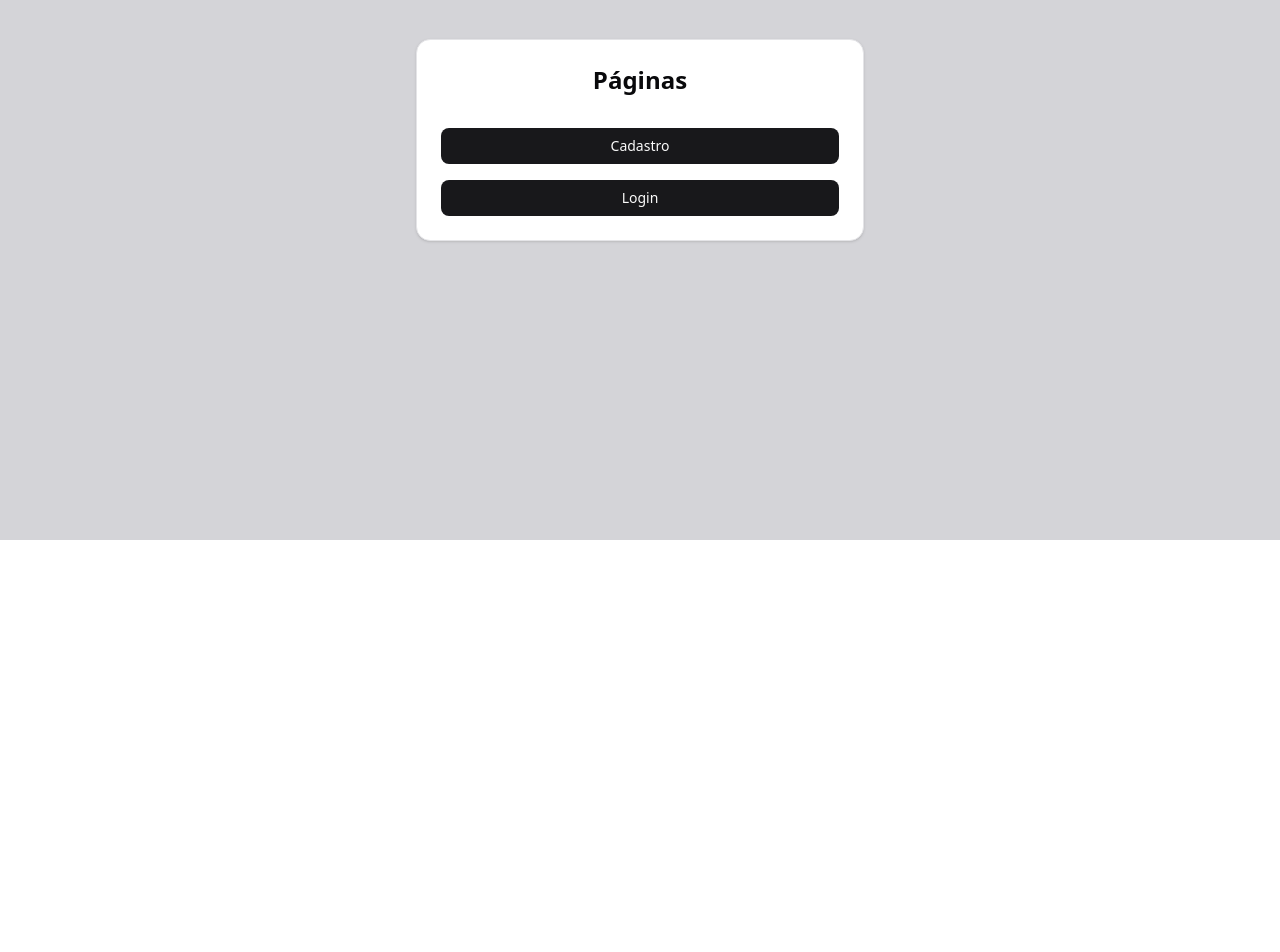
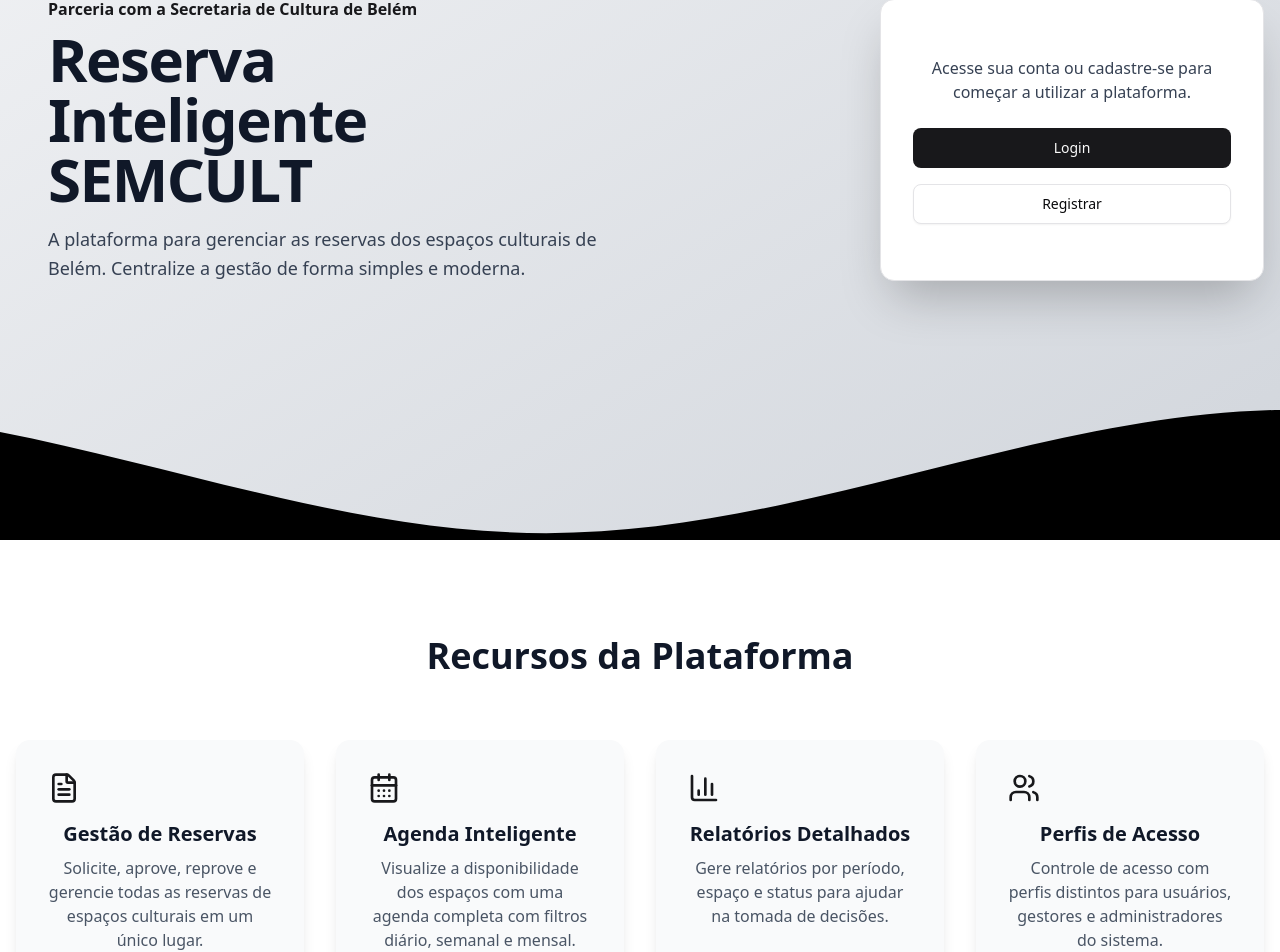
Before and after one commit to amazonext/reserva-inteligente-semcult, a React (Vite) app in the folder frontend/: page / in a window 1280 px wide. Shown: the part 260-1212 px from the top of the page. Before the commit the page ends 800 px from the top, so only its background shows below. Built offline with nearby package versions, Linux system fonts and the light colour scheme.

Commit message:
feat(frontend): update Home page layout and add motion animations

```diff
--- a/frontend/src/pages/Home.jsx
+++ b/frontend/src/pages/Home.jsx
@@ -1,27 +1,161 @@
 import React from "react";
 import { useNavigate } from "react-router-dom";
+import { motion } from "framer-motion";
 import { Card, CardContent, CardHeader, CardTitle } from "@/components/ui/card";
 import { Button } from "@/components/ui/button";
-import Main from "@/components/Main";
+import { FileText, CalendarDays, BarChart3, Users, ArrowRight } from "lucide-react";
+
+const features = [
+    {
+        icon: <FileText className="w-8 h-8 text-primary" />,
+        title: "Gestão de Reservas",
+        description: "Solicite, aprove, reprove e gerencie todas as reservas de espaços culturais em um único lugar.",
+    },
+    {
+        icon: <CalendarDays className="w-8 h-8 text-primary" />,
+        title: "Agenda Inteligente",
+        description: "Visualize a disponibilidade dos espaços com uma agenda completa com filtros diário, semanal e mensal.",
+    },
+    {
+        icon: <BarChart3 className="w-8 h-8 text-primary" />,
+        title: "Relatórios Detalhados",
+        description: "Gere relatórios por período, espaço e status para ajudar na tomada de decisões.",
+    },
+    {
+        icon: <Users className="w-8 h-8 text-primary" />,
+        title: "Perfis de Acesso",
+        description: "Controle de acesso com perfis distintos para usuários, gestores e administradores do sistema.",
+    },
+];
 
 export default function Home() {
     const navigate = useNavigate();
 
     return (
-        <Main>
-            <Card className="w-full max-w-md text-center">
-                <CardHeader>
-                    <CardTitle className="text-2xl">Páginas</CardTitle>
-                </CardHeader>
-                <CardContent className="flex flex-col gap-4">
-                    <Button onClick={() => navigate("/register")} className="w-full">
-                        Cadastro
+        <div className="w-full bg-gray-50 font-sans text-gray-800">
+            <header className="relative flex flex-col lg:flex-row items-center justify-center min-h-screen p-4 bg-gradient-to-br from-gray-100 to-gray-300 overflow-hidden">
+                <div className="container mx-auto flex flex-col lg:flex-row items-center justify-between gap-12">
+                    <motion.div
+                        className="lg:w-1/2 p-8 text-center lg:text-left z-10"
+                        initial={{ opacity: 0, x: -50 }}
+                        animate={{ opacity: 1, x: 0 }}
+                        transition={{ duration: 0.8 }}
+                    >
+                        <p className="text-primary font-semibold mb-2">
+                            Parceria com a Secretaria de Cultura de Belém
+                        </p>
+                        <h1 className="text-5xl lg:text-6xl font-extrabold text-gray-900 mb-4 font-heading tracking-tight">
+                            Reserva Inteligente SEMCULT
+                        </h1>
+                        <p className="text-lg text-gray-700 leading-relaxed">
+                            A plataforma para gerenciar as reservas dos espaços culturais de Belém.
+                            Centralize a gestão de forma simples e moderna.
+                        </p>
+                    </motion.div>
+
+                    <motion.div
+                        className="lg:w-auto z-10"
+                        initial={{ opacity: 0, x: 50 }}
+                        animate={{ opacity: 1, x: 0 }}
+                        transition={{ duration: 0.8, delay: 0.2 }}
+                    >
+                        <Card className="shadow-2xl w-full max-w-sm">
+                            <CardContent className="p-8 text-center flex flex-col items-center justify-center gap-6">
+                                <p className="text-md text-gray-700">
+                                    Acesse sua conta ou cadastre-se para começar a utilizar a plataforma.
+                                </p>
+                                <div className="flex flex-col gap-4 w-full">
+                                    <Button onClick={() => navigate("/login")} size="lg" className="w-full">Login</Button>
+                                    <Button onClick={() => navigate("/register")} size="lg" variant="outline" className="w-full">
+                                        Registrar
+                                    </Button>
+                                </div>
+                            </CardContent>
+                        </Card>
+                    </motion.div>
+                </div>
+
+                <div className="absolute bottom-0 left-0 w-full h-48">
+                    <svg className="waves w-full h-full" xmlns="http://www.w3.org/2000/svg" xmlns:xlink="http://www.w3.org/1999/xlink"
+                        viewBox="0 24 150 28" preserveAspectRatio="none" shapeRendering="auto">
+                        <defs>
+                            <path id="gentle-wave" d="M-160 44c30 0 58-18 88-18s 58 18 88 18 58-18 88-18 58 18 88 18 v44h-352z" />
+                        </defs>
+                        <g className="parallax">
+                            <use href="#gentle-wave" x="48" y="7" />
+                        </g>
+                    </svg>
+                </div>
+            </header>
+
+            <section className="py-24 px-4 bg-white">
+                <div className="container mx-auto text-center">
+                    <h2 className="text-4xl font-bold font-heading text-gray-900 mb-16">Recursos da Plataforma</h2>
+                    <div className="grid grid-cols-1 md:grid-cols-2 lg:grid-cols-4 gap-8">
+                        {features.map((feature, index) => (
+                            <motion.div
+                                key={index}
+                                className="bg-gray-50 p-8 rounded-xl shadow-lg transition-all duration-300 hover:shadow-2xl hover:-translate-y-2"
+                                initial={{ opacity: 0, y: 20 }}
+                                whileInView={{ opacity: 1, y: 0 }}
+                                viewport={{ once: true }}
+                                transition={{ duration: 0.5, delay: index * 0.1 }}
+                            >
+                                <div className="mb-4">{feature.icon}</div>
+                                <h3 className="text-xl font-bold font-heading mb-2 text-gray-900">{feature.title}</h3>
+                                <p className="text-gray-600">{feature.description}</p>
+                            </motion.div>
+                        ))}
+                    </div>
+                </div>
+            </section>
+
+            <section className="py-24 px-4">
+                <div className="container mx-auto text-center">
+                    <h2 className="text-4xl font-bold font-heading text-gray-900 mb-16">Como Funciona?</h2>
+                    <div className="grid grid-cols-1 md:grid-cols-3 gap-8 text-left">
+                        <div className="flex items-start gap-4">
+                            <div className="flex-shrink-0 w-12 h-12 bg-primary text-primary-foreground rounded-full flex items-center justify-center font-bold text-xl">1</div>
+                            <div>
+                                <h3 className="text-xl font-bold font-heading mb-2">Cadastre-se</h3>
+                                <p className="text-gray-600">Crie sua conta para ter acesso à plataforma de reservas.</p>
+                            </div>
+                        </div>
+
+                        <div className="flex items-start gap-4">
+                            <div className="flex-shrink-0 w-12 h-12 bg-primary text-primary-foreground rounded-full flex items-center justify-center font-bold text-xl">2</div>
+                            <div>
+                                <h3 className="text-xl font-bold font-heading mb-2">Solicite uma Reserva</h3>
+                                <p className="text-gray-600">Navegue pelos espaços e preencha o formulário de solicitação.</p>
+                            </div>
+                        </div>
+
+                        <div className="flex items-start gap-4">
+                            <div className="flex-shrink-0 w-12 h-12 bg-primary text-primary-foreground rounded-full flex items-center justify-center font-bold text-xl">3</div>
+                            <div>
+                                <h3 className="text-xl font-bold font-heading mb-2">Aguarde a Aprovação</h3>
+                                <p className="text-gray-600">Seu pedido será analisado por um gestor e você será notificado sobre o status.</p>
+                            </div>
+                        </div>
+                    </div>
+                </div>
+            </section>
+
+            <section className="py-24 px-4 bg-gray-800 text-white">
+                <div className="container mx-auto text-center">
+                    <h2 className="text-4xl font-bold font-heading mb-4">Pronto para otimizar a gestão dos espaços culturais?</h2>
+                    <p className="text-lg text-gray-300 mb-8 max-w-2xl mx-auto">Transforme a maneira como os espaços culturais de Belém são gerenciados.</p>
+                    <Button onClick={() => navigate("/register")} size="lg" className="py-6 px-8 text-lg font-bold bg-white text-primary hover:bg-gray-200">
+                        Comece Agora <ArrowRight className="ml-2 w-5 h-5" />
                     </Button>
-                    <Button onClick={() => navigate("/login")} className="w-full">
-                        Login
-                    </Button>
-                </CardContent>
-            </Card>
-        </Main>
+                </div>
+            </section>
+
+            <footer className="py-6 px-4 bg-gray-900 text-gray-400">
+                <div className="container mx-auto text-center text-sm">
+                    <p>&copy; {new Date().getFullYear()} AmazoNext. Todos os direitos reservados.</p>
+                </div>
+            </footer>
+        </div>
     );
 }
```
